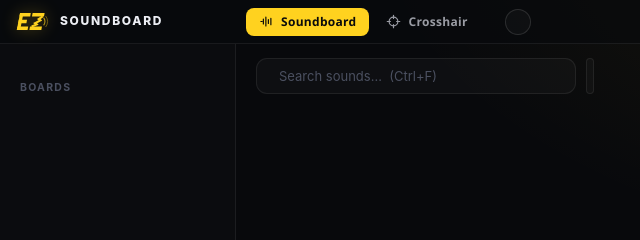
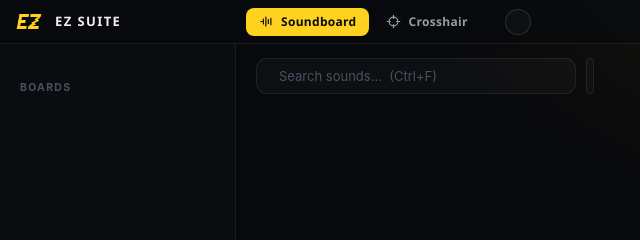
Before and after one commit to TheMishez/EZ_Suite, a website: page ui/soundboard/index.html in a window 1280 px wide. Shown: the top 240 px of the page, 0-640 px from the left. Drawn offline with Linux system fonts and the light colour scheme.

Commit message:
Show EZ SUITE branding on the soundboard title bar to match the crosshair page
Co-Authored-By: Claude Opus 5.5 <noreply@anthropic.com>
Claude-Session: https://claude.ai/code/session_01KBEFVzX7Ry8dkcoaJmwEwB

```diff
--- a/ui/shared/suite.css
+++ b/ui/shared/suite.css
@@ -14,7 +14,7 @@
   grid-column: 1 / -1; height: 40px; display: flex; align-items: center; gap: 4px;
   padding-left: 14px; background: #0a0a0a; border-bottom: 1px solid #222; user-select: none;
 }
-.ez-brand { display: flex; align-items: center; gap: 9px; color: var(--accent, #fcc800); font: 800 13px/1 "Segoe UI", system-ui, sans-serif; letter-spacing: 1.4px; }
+.ez-brand { display: flex; align-items: center; gap: 9px; color: #ffd21f; font: 800 13px/1 "Segoe UI", system-ui, sans-serif; letter-spacing: 1.4px; }
 .ez-brand span { color: #eee; }
 .ez-mark { width: 30px; height: 17px; }
 .ez-flex { flex: 1; align-self: stretch; }
--- a/ui/soundboard/index.html
+++ b/ui/soundboard/index.html
@@ -8,9 +8,9 @@
 </head>
 <body>
   <header id="titlebar">
-    <div class="brand">
-      <svg class="brand-mark" viewBox="24 58 222 124"><g fill="#FFD21F" color="#FFD21F" transform="translate(120 120) skewX(-11) translate(-120 -120)"><rect x="40" y="65" width="22" height="110"/><rect x="40" y="65" width="70" height="22"/><rect x="40" y="109" width="54" height="22"/><rect x="40" y="153" width="70" height="22"/><rect x="122" y="65" width="78" height="22"/><rect x="122" y="153" width="78" height="22"/><polyline points="192,87 170,104 181,113 151,131 162,140 132,153" fill="none" stroke="currentColor" stroke-width="15" stroke-linejoin="miter" stroke-miterlimit="10"/></g><g fill="none" stroke="#FFD21F" stroke-linecap="round" opacity=".7"><path d="M206 98 q14 22 0 44" stroke-width="7"/><path d="M219 86 q24 34 0 68" stroke-width="6" opacity=".6"/></g></svg>
-      <div class="brand-name">SOUNDBOARD</div>
+    <div class="brand ez-brand">
+      <svg class="ez-mark" viewBox="24 58 222 124"><g fill="currentColor" transform="translate(120 120) skewX(-11) translate(-120 -120)"><rect x="40" y="65" width="22" height="110"/><rect x="40" y="65" width="70" height="22"/><rect x="40" y="109" width="54" height="22"/><rect x="40" y="153" width="70" height="22"/><rect x="122" y="65" width="78" height="22"/><rect x="122" y="153" width="78" height="22"/><polyline points="192,87 170,104 181,113 151,131 162,140 132,153" fill="none" stroke="currentColor" stroke-width="15" stroke-linejoin="miter" stroke-miterlimit="10"/></g></svg>
+      <span>EZ SUITE</span>
     </div>
     <button id="route-pill" class="route-pill no-drag" title="Audio routing"></button>
     <button id="update-pill" class="update-pill no-drag" hidden></button>
```
